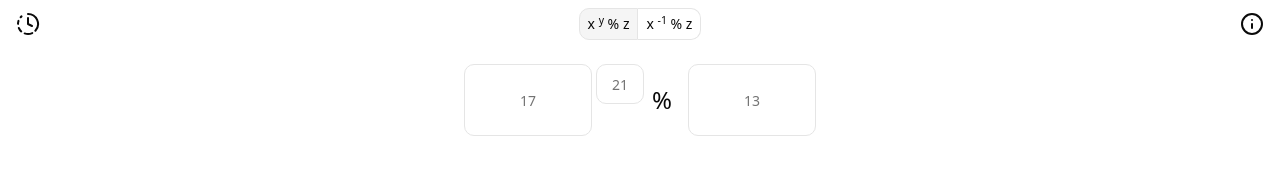
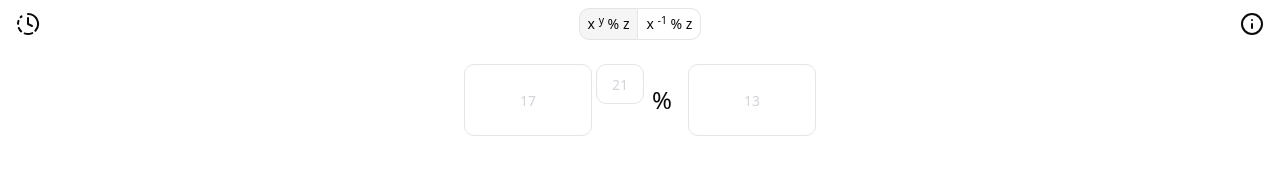
Before and after one commit to StewenIV/Calc, a React (Vite) app: page / in a window 1280 px wide. Shown: the top 186 px of the page. Built offline with nearby package versions, Linux system fonts and the light colour scheme.

Commit message:
fix(operation): change placeholder color

```diff
--- a/src/components/mod-exponentiation/ModExponentiation.tsx
+++ b/src/components/mod-exponentiation/ModExponentiation.tsx
@@ -23,14 +23,14 @@ export const ModExponentiation = () => {
                         onFocus={(ev) => ev.target.select()}
                         placeholder="17"
                         defaultValue={firstDigit}
-                        className="px-2 w-32 h-18 text-center text-5xl"/>
+                        className="px-2 w-32 h-18 text-center text-5xl placeholder:text-gray-300"/>
 
                     <Input
                         onChange={(ev) => setSecondDigit(parseInt(ev.target.value) || "")}
                         onFocus={(ev) => ev.target.select()}
                         placeholder="21"
                         defaultValue={secondDigit}
-                        className="ml-1 text-xl w-12 h-10 text-center p-0" />
+                        className="ml-1 text-xl w-12 h-10 text-center p-0 placeholder:text-gray-300" />
                 </div>
                 <span className="text-2xl ml-2 mr-4">%</span>
                 <Input
@@ -38,7 +38,7 @@ export const ModExponentiation = () => {
                     onFocus={(ev) => ev.target.select()}
                     placeholder="13"
                     defaultValue={modulo}
-                    className="px-2 w-32 h-18 text-center text-5xl" />
+                    className="px-2 w-32 h-18 text-center text-5xl placeholder:text-gray-300" />
             </div>
             <div className="font-bold text-6xl">{result}</div>
         </section>
--- a/src/components/mod-inverse/ModInverse.tsx
+++ b/src/components/mod-inverse/ModInverse.tsx
@@ -22,7 +22,7 @@ export const ModInverse = () => {
                         defaultValue={firstDigit}
                         onFocus={(ev) => ev.target.select()}
                         onChange={(ev) => setFirstDigit(parseInt(ev.target.value) || "")}
-                        placeholder="17" className="px-2 w-32 h-18 text-center text-5xl"/>
+                        placeholder="17" className="px-2 w-32 h-18 text-center text-5xl placeholder:text-gray-300"/>
                     <Input
                         defaultValue={secondDigit}
                         placeholder="21" className="ml-1 text-xl w-12 h-10 text-center p-0" />
@@ -32,7 +32,7 @@ export const ModInverse = () => {
                     defaultValue={modulo}
                     onFocus={(ev) => ev.target.select()}
                     onChange={(ev) => setModulo(parseInt(ev.target.value) || "")}
-                    placeholder="13" className="px-2 w-32 h-18 text-center text-5xl" />
+                    placeholder="13" className="px-2 w-32 h-18 text-center text-5xl placeholder:text-gray-300" />
             </div>
             <div className="font-bold text-6xl">{result}</div>
         </section>
```
